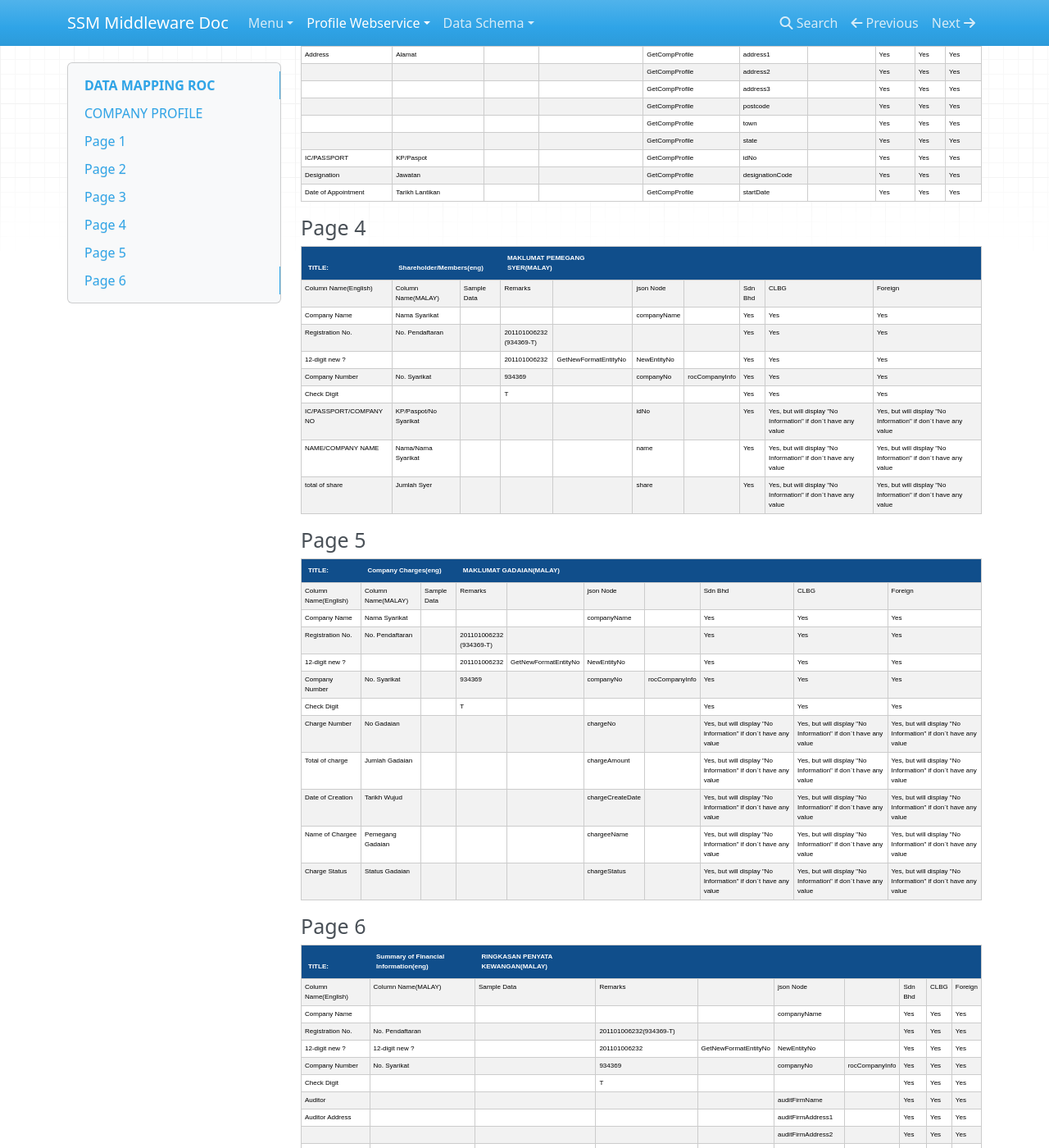
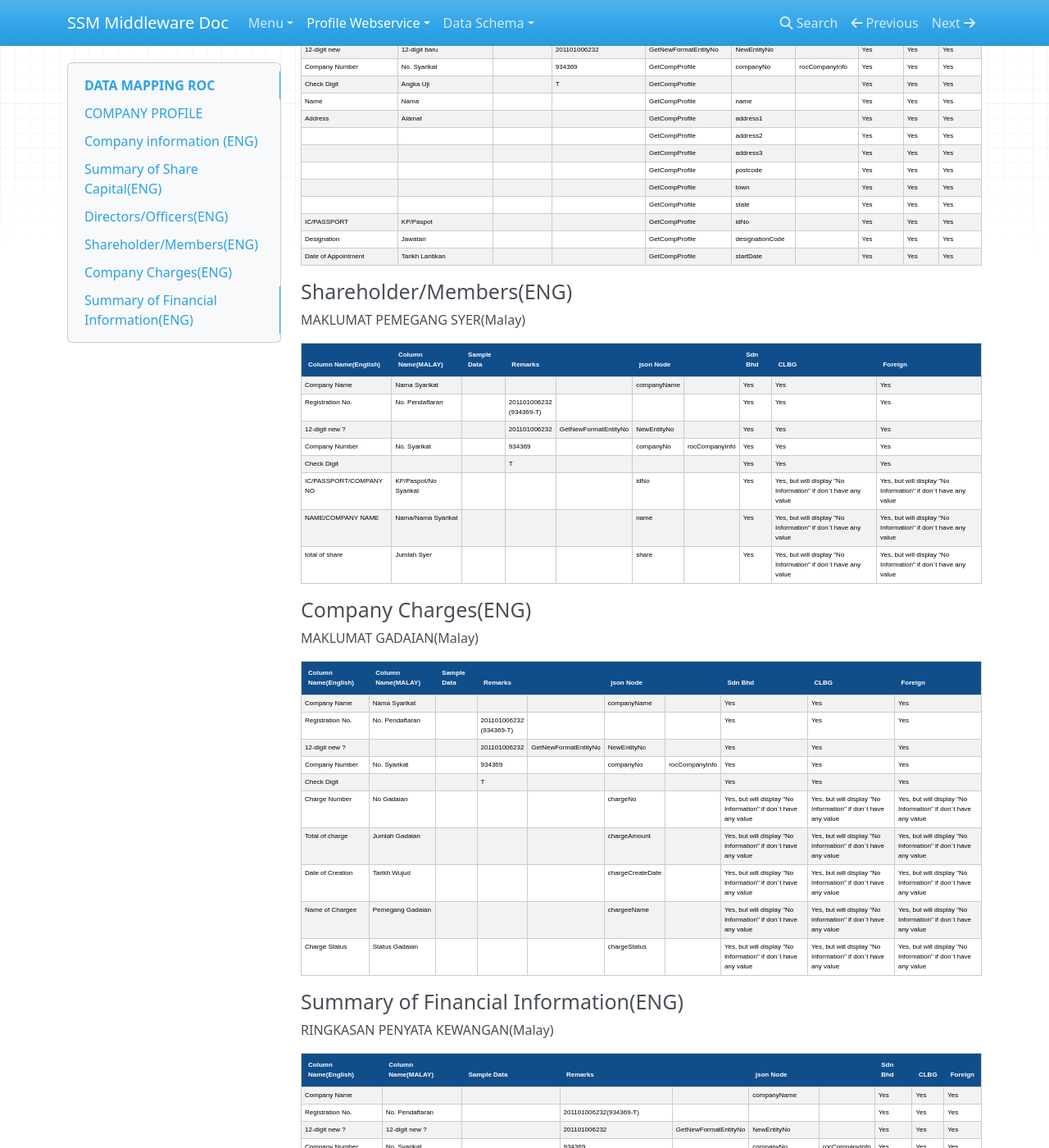
Before and after one commit to ampunkboyx/SSM-Middleware-Mkdocs, an MkDocs documentation site: the page built from docs/Documents/Profile Webservice/Data Mapping/ROC/DataMappingROC.md, in a window 1280 px wide and 1400 px high, scrolled down 2878 px. Shown: the whole window at 82% size. Built offline with MkDocs 1.6.1, drawn with Linux system fonts in a browser that asks for light colours; nearby versions of some CDN libraries; some of the changed text lies outside the part shown.

Commit message:
data mapping table update

```diff
--- a/docs/Documents/Profile Webservice/Data Mapping/ROC/DataMappingROC.md
+++ b/docs/Documents/Profile Webservice/Data Mapping/ROC/DataMappingROC.md
@@ -18,35 +18,26 @@
 # DATA MAPPING ROC
 
 
-## COMPANY PROFILE
+## **COMPANY PROFILE**
 
-## Page 1
+## Company information (ENG)
+MAKLUMAT SYARIKAT(Malay)
 <table class="tableizer-table">
 	<thead>
 		<tr class="tableizer-firstrow">
-			<th>TITLE :</th>
-			<th colspan=2>Company information (ENG)</th>
-			<th colspan=2>MAKLUMAT SYARIKAT(Malay)</th>
-			<th>&nbsp;</th>
-			<th>&nbsp;</th>
-			<th>&nbsp;</th>
-			<th>&nbsp;</th>
-			<th>&nbsp;</th>
+			<th>Column Name(English)</th>
+			<th>Column Name(MALAY)</th>
+			<th>Sample Data</th>
+			<th>Remarks</th>
+			<th>Webservice</th>
+			<th>json Node / Parameter</th>
+			<th>Object Name</th>
+			<th>Sdn Bhd</th>
+			<th>CLBG</th>
+			<th>Foreign</th>
 		</tr>
 	</thead>
 	<tbody>
-		<tr>
-			<td>Column Name(English)</td>
-			<td>Column Name(MALAY)</td>
-			<td>Sample Data</td>
-			<td>Remarks</td>
-			<td>Webservice</td>
-			<td>json Node / Parameter</td>
-			<td>Object Name</td>
-			<td>Sdn Bhd</td>
-			<td>CLBG</td>
-			<td>Foreign</td>
-		</tr>
 		<tr>
 			<td>Company Name</td>
 			<td>Nama Syarikat</td>
@@ -475,19 +466,21 @@
 	</tbody>
 </table>
 
-## Page 2
-
+## Summary of Share Capital(ENG)
+Maklumat Modal(MALAY)
 <table class="tableizer-table">
 	<thead>
 		<tr class="tableizer-firstrow">
-			<th>TITLE:</th>
-			<th colspan=2>Summary of Share Capital(eng)</th>
-			<th colspan=2>Maklumat Modal(MALAY)</th>
-			<th>&nbsp;</th>
-			<th>&nbsp;</th>
-			<th>&nbsp;</th>
-			<th>&nbsp;</th>
-			<th>&nbsp;</th>
+			<th>Column Name(English)</th>
+			<th>Column Name(MALAY)</th>
+			<th>Sample Data</th>
+			<th>Remarks</th>
+			<th>&nbsp;</th>
+			<th>json Node</th>
+			<th>Object Name</th>
+			<th>Sdn Bhd</th>
+			<th>CLBG</th>
+			<th>Foreign</th>
 		</tr>
 	</thead>
 	<tbody>
@@ -818,34 +811,24 @@
 	</tbody>
 </table>
 
-## Page 3
-
+## Directors/Officers(ENG)
+MAKLUMAT PENGARAH DAN PEGAWAI(Malay)
 <table class="tableizer-table">
 	<thead>
 		<tr class="tableizer-firstrow">
-			<th>TITLE:</th>
-			<th colspan=2>Directors/Officers(eng)</th>
-			<th colspan=2>MAKLUMAT PENGARAH DAN PEGAWAI(MALAY)</th>
-			<th>&nbsp;</th>
-			<th>&nbsp;</th>
-			<th>&nbsp;</th>
-			<th>&nbsp;</th>
-			<th>&nbsp;</th>
+			<th>Column Name(English)</th>
+			<th>Column Name(MALAY)</th>
+			<th>Sample Data</th>
+			<th>Remarks</th>
+			<th>Webservice</th>
+			<th>json Node</th>
+			<th>Object Name</th>
+			<th>Sdn Bhd</th>
+			<th>CLBG</th>
+			<th>Foreign</th>
 		</tr>
 	</thead>
 	<tbody>
-		<tr>
-			<td>Column Name(English)</td>
-			<td>Column Name(MALAY)</td>
-			<td>Sample Data</td>
-			<td>Remarks</td>
-			<td>Webservice</td>
-			<td>json Node</td>
-			<td>Object Name</td>
-			<td>Sdn Bhd</td>
-			<td>CLBG</td>
-			<td>Foreign</td>
-		</tr>
 		<tr>
 			<td>Company Name</td>
 			<td>Nama Syarikat</td>
@@ -1029,33 +1012,24 @@
 	</tbody>
 </table>
 
-## Page 4
+## Shareholder/Members(ENG)
+MAKLUMAT PEMEGANG SYER(Malay)
 <table class="tableizer-table">
 	<thead>
 		<tr class="tableizer-firstrow">
-			<th>TITLE:</th>
-			<th colspan=2>Shareholder/Members(eng)</th>
-			<th colspan=2>MAKLUMAT PEMEGANG SYER(MALAY)</th>
-			<th>&nbsp;</th>
-			<th>&nbsp;</th>
-			<th>&nbsp;</th>
-			<th>&nbsp;</th>
-			<th>&nbsp;</th>
+			<th>Column Name(English)</th>
+			<th>Column Name(MALAY)</th>
+			<th>Sample Data</th>
+			<th>Remarks</th>
+			<th>&nbsp;</th>
+			<th>json Node</th>
+			<th>&nbsp;</th>
+			<th>Sdn Bhd</th>
+			<th>CLBG</th>
+			<th>Foreign</th>
 		</tr>
 	</thead>
 	<tbody>
-		<tr>
-			<td>Column Name(English)</td>
-			<td>Column Name(MALAY)</td>
-			<td>Sample Data</td>
-			<td>Remarks</td>
-			<td>&nbsp;</td>
-			<td>json Node</td>
-			<td>&nbsp;</td>
-			<td>Sdn Bhd</td>
-			<td>CLBG</td>
-			<td>Foreign</td>
-		</tr>
 		<tr>
 			<td>Company Name</td>
 			<td>Nama Syarikat</td>
@@ -1155,34 +1129,24 @@
 	</tbody>
 </table>
 
-## Page 5
-
+## Company Charges(ENG)
+MAKLUMAT GADAIAN(Malay)
 <table class="tableizer-table">
 	<thead>
 		<tr class="tableizer-firstrow">
-			<th>TITLE:</th>
-			<th colspan=2>Company Charges(eng)</th>
-			<th colspan=2>MAKLUMAT GADAIAN(MALAY)</th>
-			<th>&nbsp;</th>
-			<th>&nbsp;</th>
-			<th>&nbsp;</th>
-			<th>&nbsp;</th>
-			<th>&nbsp;</th>
+			<th>Column Name(English)</th>
+			<th>Column Name(MALAY)</th>
+			<th>Sample Data</th>
+			<th>Remarks</th>
+			<th>&nbsp;</th>
+			<th>json Node</th>
+			<th>&nbsp;</th>
+			<th>Sdn Bhd</th>
+			<th>CLBG</th>
+			<th>Foreign</th>
 		</tr>
 	</thead>
 	<tbody>
-		<tr>
-			<td>Column Name(English)</td>
-			<td>Column Name(MALAY)</td>
-			<td>Sample Data</td>
-			<td>Remarks</td>
-			<td>&nbsp;</td>
-			<td>json Node</td>
-			<td>&nbsp;</td>
-			<td>Sdn Bhd</td>
-			<td>CLBG</td>
-			<td>Foreign</td>
-		</tr>
 		<tr>
 			<td>Company Name</td>
 			<td>Nama Syarikat</td>
@@ -1306,36 +1270,24 @@
 	</tbody>
 </table>
 
-## Page 6
-
+## Summary of Financial Information(ENG)
+RINGKASAN PENYATA KEWANGAN(Malay)
 <table class="tableizer-table">
 	<thead>
 		<tr class="tableizer-firstrow">
-			<th>TITLE:</th>
-			<th>Summary of Financial Information(eng)</th>
-			<th>RINGKASAN PENYATA KEWANGAN(MALAY)</th>
-			<th>&nbsp;</th>
-			<th>&nbsp;</th>
-			<th>&nbsp;</th>
-			<th>&nbsp;</th>
-			<th>&nbsp;</th>
-			<th>&nbsp;</th>
-			<th>&nbsp;</th>
+			<th>Column Name(English)</th>
+			<th>Column Name(MALAY)</th>
+			<th>Sample Data</th>
+			<th>Remarks</th>
+			<th>&nbsp;</th>
+			<th>json Node</th>
+			<th>&nbsp;</th>
+			<th>Sdn Bhd</th>
+			<th>CLBG</th>
+			<th>Foreign</th>
 		</tr>
 	</thead>
 	<tbody>
-		<tr>
-			<td>Column Name(English)</td>
-			<td>Column Name(MALAY)</td>
-			<td>Sample Data</td>
-			<td>Remarks</td>
-			<td>&nbsp;</td>
-			<td>json Node</td>
-			<td>&nbsp;</td>
-			<td>Sdn Bhd</td>
-			<td>CLBG</td>
-			<td>Foreign</td>
-		</tr>
 		<tr>
 			<td>Company Name</td>
 			<td>&nbsp;</td>
```
Also changed, not shown: docs/Documents/GettingStarted/testing.md (renamed from docs/Documents/GettingStarted/license.md).
